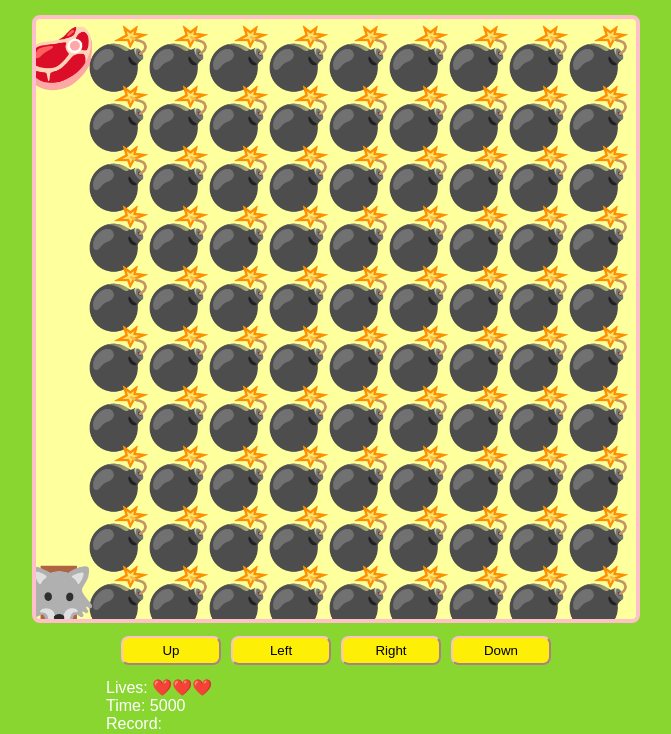
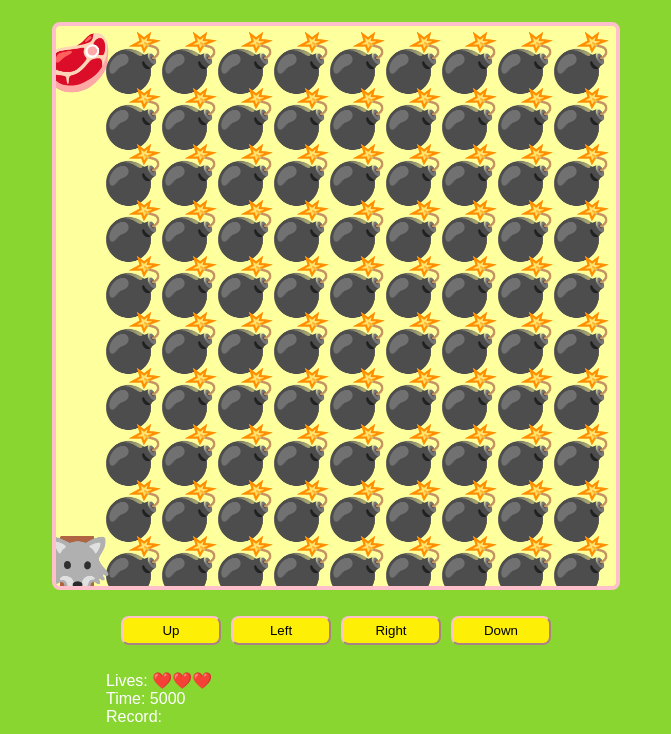
Before and after one commit to efra117/Friv-videogame, a plain HTML site: page index.html in a window 1280 px wide. Shown: the part 66-800 px from the top of the page, without its empty margins (304-975 px from the left). Drawn offline with Linux system fonts and the light colour scheme.

Commit message:
fixed the problems with the collisions

```diff
--- a/game.js
+++ b/game.js
@@ -28,7 +28,7 @@ const playerPosition = {
 
 const giftPosition = {
     x: undefined,
-    y:undefined,
+    y: undefined,
 }
 
 let enemyPosition = [];
@@ -36,15 +36,20 @@ let enemyPosition = [];
 function setCanvasSize () {
 
     if(window.innerHeight > window.innerWidth) {
-        canvasSize = window.innerWidth*0.75;
+        canvasSize = window.innerWidth*0.7;
     } else {
-        canvasSize = window.innerHeight*0.75;
+        canvasSize = window.innerHeight*0.7;
     }
+
+    canvasSize = Number(canvasSize.toFixed(0));
+
     canvas.setAttribute('width', canvasSize); // window.innerWidth makes the element responsive
     canvas.setAttribute('height', canvasSize);
 
     elementSize = canvasSize/10;
 
+    playerPosition.x = undefined;
+    playerPosition.y = undefined;
     startGame();
 }
 
@@ -128,8 +133,8 @@ function startGame() {
 }
 
 function movePlayer () {
-    const giftCollisionX = playerPosition.x.toFixed(2) == giftPosition.x.toFixed(2);
-    const giftCollisionY = playerPosition.y.toFixed(2) == giftPosition.y.toFixed(2);
+    const giftCollisionX = playerPosition.x.toFixed(1) == giftPosition.x.toFixed(1);
+    const giftCollisionY = playerPosition.y.toFixed(1) == giftPosition.y.toFixed(1);
     const giftCollision = giftCollisionX && giftCollisionY;
 
     if(giftCollision) {
@@ -138,8 +143,8 @@ function movePlayer () {
     }
 
     const enemyCollision = enemyPosition.find( enemy => {
-        const enemyCollisionX = enemy.x.toFixed(2) == playerPosition.x.toFixed(2);
-        const enemyCollisionY = enemy.y.toFixed(2) == playerPosition.y.toFixed(2);
+        const enemyCollisionX = enemy.x.toFixed(1) == playerPosition.x.toFixed(1);
+        const enemyCollisionY = enemy.y.toFixed(1) == playerPosition.y.toFixed(1);
         return enemyCollisionX && enemyCollisionY;
     })
 
--- a/styles.css
+++ b/styles.css
@@ -84,7 +84,7 @@ main div p{
 
 @media (max-width: 440px) {
     button {
-        margin-top: 25px;
+        margin-top: 5px;
     }
 
     #up, #down {
```
